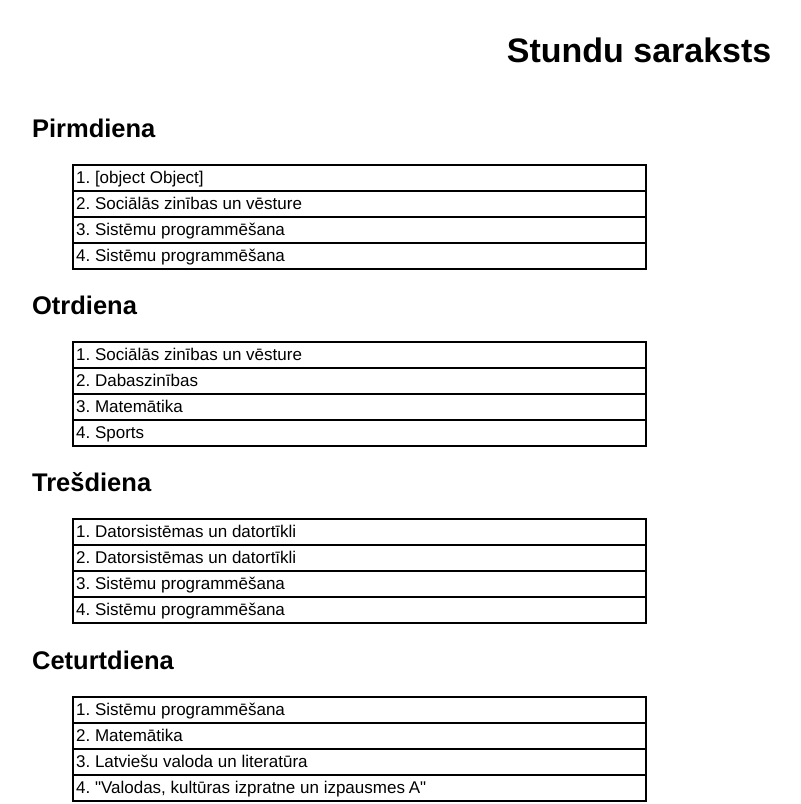
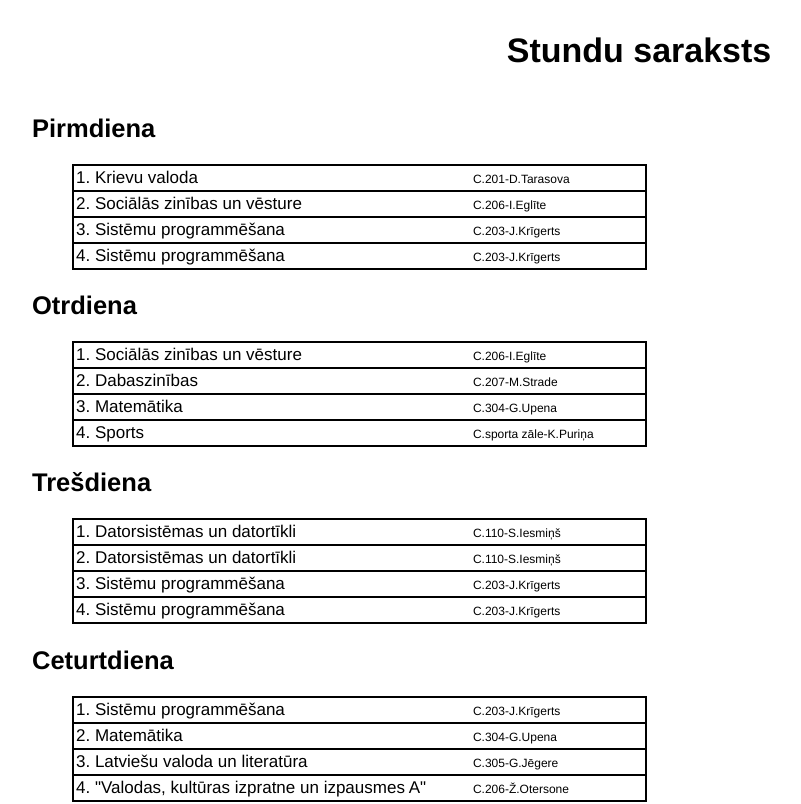
Before and after one commit to Chee3se/stundu-saraksts-IPa22, a React (Create React App) app: page / in a window 1280 px wide. Shown: the top 804 px of the page, without its empty margins (26-827 px from the left). Built offline with nearby package versions, Linux system fonts and the light colour scheme.

Commit message:
kabineti un sk

```diff
--- a/src/App.css
+++ b/src/App.css
@@ -28,3 +28,14 @@ li {
 li:last-child {
   border: 2px solid;
 }
+.kab {
+  display: inline-block;
+  font-size: 12px;
+  width: 30%;
+  margin: 0px;
+}
+.stun {
+  display: inline-block;
+  width: 70%;
+  margin: 0px;
+}
--- a/src/Stundas.js
+++ b/src/Stundas.js
@@ -12,7 +12,7 @@ export default function Stundas() {
                 <h2>{entry[0]}</h2>
                 <ul>
                 {entry[1].map((item, i) => {
-                return <li>{(i+1) + `. ` + item}</li>}
+                return <li><p className="stun">{(i+1) + `. ` + item.stunda}</p><p className="kab">{item.kabinets + `-` + item.skolotaja}</p></li>}
                 )}
                 </ul>
                 </>
--- a/src/StunduSaraksts.json
+++ b/src/StunduSaraksts.json
@@ -5,25 +5,93 @@
         "kabinets": "C.201",
         "skolotaja": "D.Tarasova"
     },
-    "Sociālās zinības un vēsture",
-    "Sistēmu programmēšana",
-    "Sistēmu programmēšana"],
+    {
+        "stunda": "Sociālās zinības un vēsture",
+        "kabinets": "C.206",
+        "skolotaja": "I.Eglīte"
+    },
+    {
+        "stunda": "Sistēmu programmēšana",
+        "kabinets": "C.203",
+        "skolotaja": "J.Krīgerts"
+    },
+    {
+        "stunda": "Sistēmu programmēšana",
+        "kabinets": "C.203",
+        "skolotaja": "J.Krīgerts"
+    }],
     "Otrdiena":
-    ["Sociālās zinības un vēsture",
-    "Dabaszinības",
-    "Matemātika",
-    "Sports"],
+    [{
+        "stunda": "Sociālās zinības un vēsture",
+        "kabinets": "C.206",
+        "skolotaja": "I.Eglīte"
+    },
+    {
+        "stunda": "Dabaszinības",
+        "kabinets": "C.207",
+        "skolotaja": "M.Strade"
+    },
+    {
+        "stunda": "Matemātika",
+        "kabinets": "C.304",
+        "skolotaja": "G.Upena"
+    },
+    {
+        "stunda": "Sports",
+        "kabinets": "C.sporta zāle",
+        "skolotaja": "K.Puriņa"
+    }],
     "Trešdiena":
-    ["Datorsistēmas un datortīkli",
-    "Datorsistēmas un datortīkli",
-    "Sistēmu programmēšana",
-    "Sistēmu programmēšana"],
+    [{
+        "stunda": "Datorsistēmas un datortīkli",
+        "kabinets": "C.110",
+        "skolotaja": "S.Iesmiņš"
+    },
+    {
+        "stunda": "Datorsistēmas un datortīkli",
+        "kabinets": "C.110",
+        "skolotaja": "S.Iesmiņš"
+    },
+    {
+        "stunda": "Sistēmu programmēšana",
+        "kabinets": "C.203",
+        "skolotaja": "J.Krīgerts"
+    },
+    {
+        "stunda": "Sistēmu programmēšana",
+        "kabinets": "C.203",
+        "skolotaja": "J.Krīgerts"
+    }],
     "Ceturtdiena":
-    ["Sistēmu programmēšana",
-    "Matemātika",
-    "Latviešu valoda un literatūra",
-    "\"Valodas, kultūras izpratne un izpausmes A\""],
+    [{
+        "stunda": "Sistēmu programmēšana",
+        "kabinets": "C.203",
+        "skolotaja": "J.Krīgerts"
+    },
+    {
+        "stunda": "Matemātika",
+        "kabinets": "C.304",
+        "skolotaja": "G.Upena"
+    },
+    {
+        "stunda": "Latviešu valoda un literatūra",
+        "kabinets": "C.305",
+        "skolotaja": "G.Jēgere"
+    },
+    {
+        "stunda": "\"Valodas, kultūras izpratne un izpausmes A\"",
+        "kabinets": "C.206",
+        "skolotaja": "Ž.Otersone"
+    }],
     "Piektdiena":
-    ["Angļu valoda",
-    "Sociālās zinības un vēsture"]
+    [{
+        "stunda": "Angļu valoda",
+        "kabinets": "C.306",
+        "skolotaja": "T.Stālmane"
+    },
+    {
+        "stunda": "Sociālās zinības un vēsture",
+        "kabinets": "C.206",
+        "skolotaja": "I.Eglīte"
+    }]
 }
```
